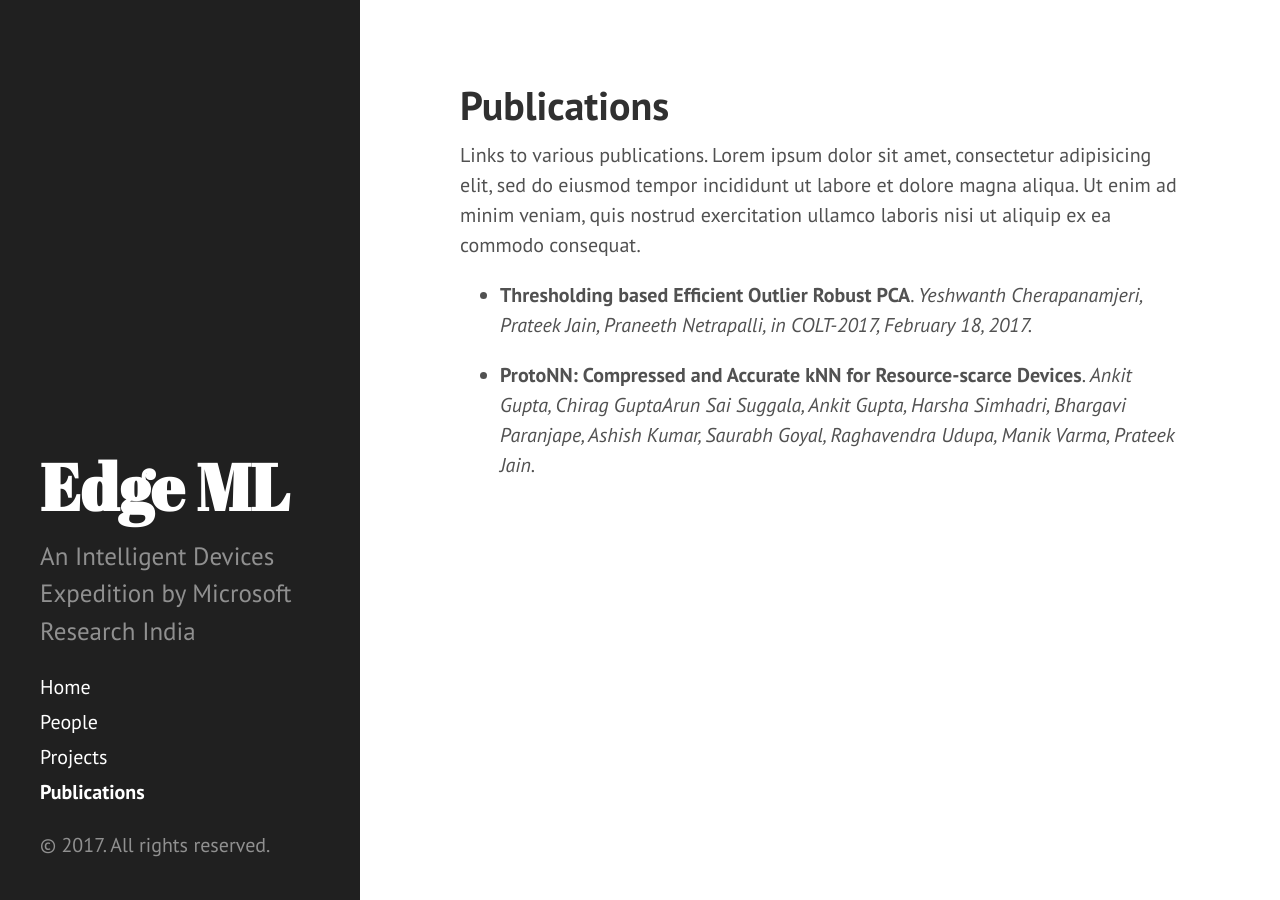
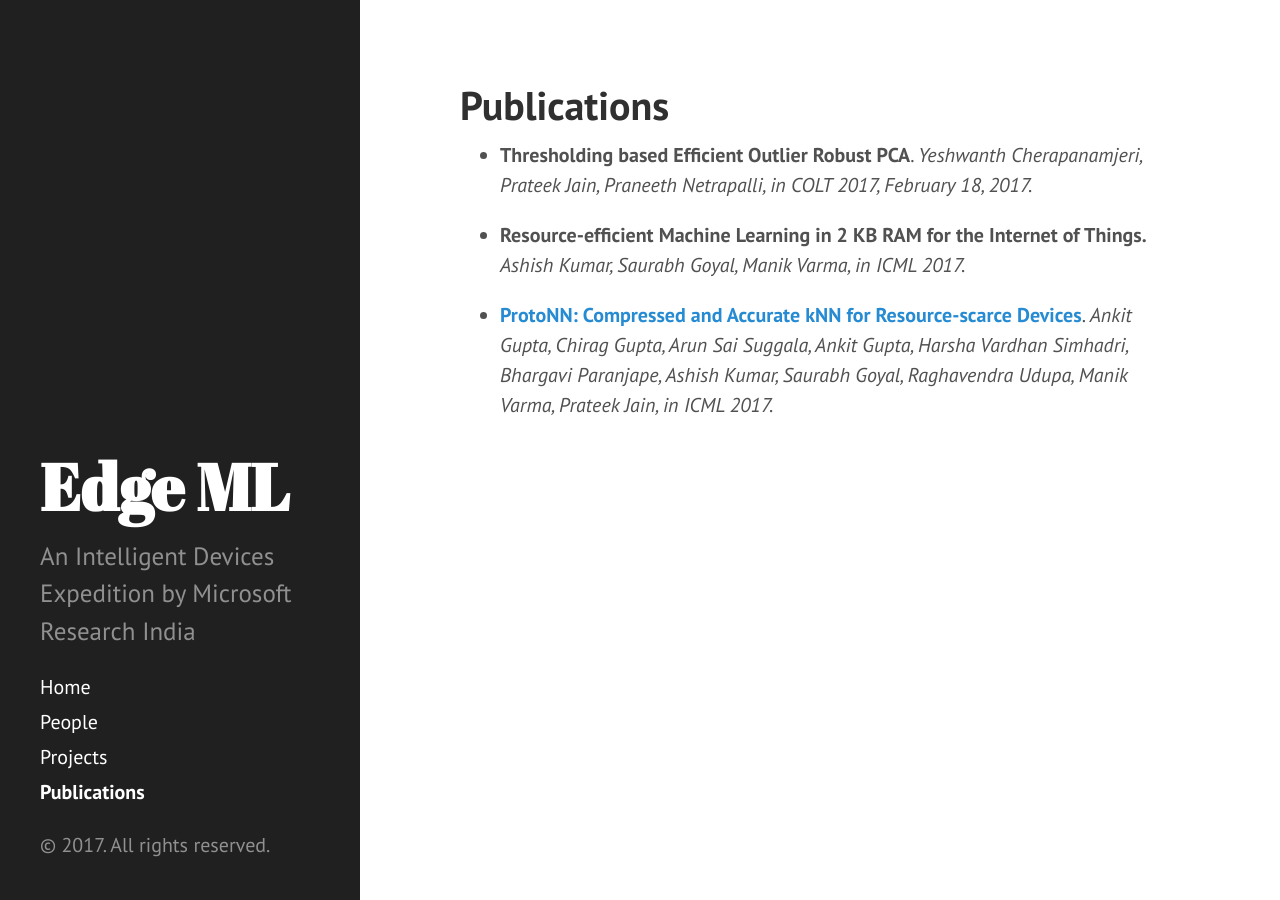
Before and after one commit to ShishirPatil/EdgeML, a Jekyll site: the page built from Publications.md, in a window 1280 px wide. Built offline with Jekyll 4.4.1, drawn with Linux system fonts in a browser that asks for light colours.

Commit message:
Update Publications.md

```diff
--- a/Publications.md
+++ b/Publications.md
@@ -3,9 +3,11 @@ layout: page
 title: Publications
 ---
 
-Links to various publications. Lorem ipsum dolor sit amet, consectetur adipisicing elit, sed do eiusmod tempor incididunt ut labore et dolore magna aliqua. Ut enim ad minim veniam, quis nostrud exercitation ullamco laboris nisi ut aliquip ex ea commodo consequat.
+- <b>Thresholding based Efficient Outlier Robust PCA</b>.
+  <i>Yeshwanth Cherapanamjeri, Prateek Jain, Praneeth Netrapalli, in COLT 2017, February 18, 2017.</i>
 
+- <b> Resource-efficient Machine Learning in 2 KB RAM for the Internet of Things.</b>
+  <i> Ashish Kumar, Saurabh Goyal, Manik Varma, in ICML 2017.</i>
 
-- <b>Thresholding based Efficient Outlier Robust PCA</b>. <i>Yeshwanth Cherapanamjeri, Prateek Jain, Praneeth Netrapalli, in COLT-2017, February 18, 2017.</i>
-
-- <b>ProtoNN: Compressed and Accurate kNN for Resource-scarce Devices</b>. <i>Ankit Gupta, Chirag GuptaArun Sai Suggala, Ankit Gupta, Harsha Simhadri, Bhargavi Paranjape, Ashish Kumar, Saurabh Goyal, Raghavendra Udupa, Manik Varma, Prateek Jain.</i>
+- <b><a href="public/ProtoNN.pdf">ProtoNN: Compressed and Accurate kNN for Resource-scarce Devices</a></b>.
+  <i>Ankit Gupta, Chirag Gupta, Arun Sai Suggala, Ankit Gupta, Harsha Vardhan Simhadri, Bhargavi Paranjape, Ashish Kumar, Saurabh Goyal, Raghavendra Udupa, Manik Varma, Prateek Jain, in ICML 2017.</i>
```
